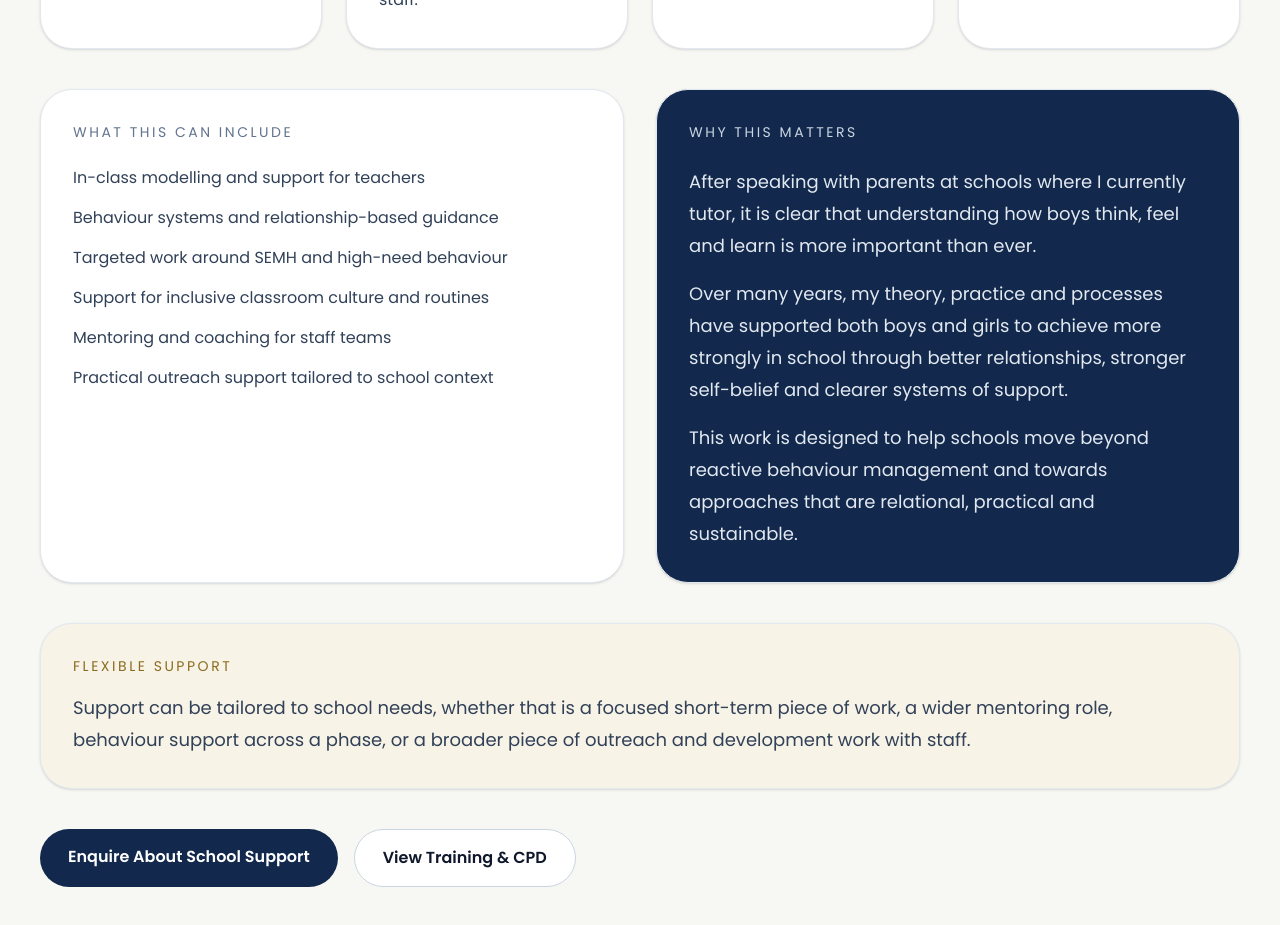
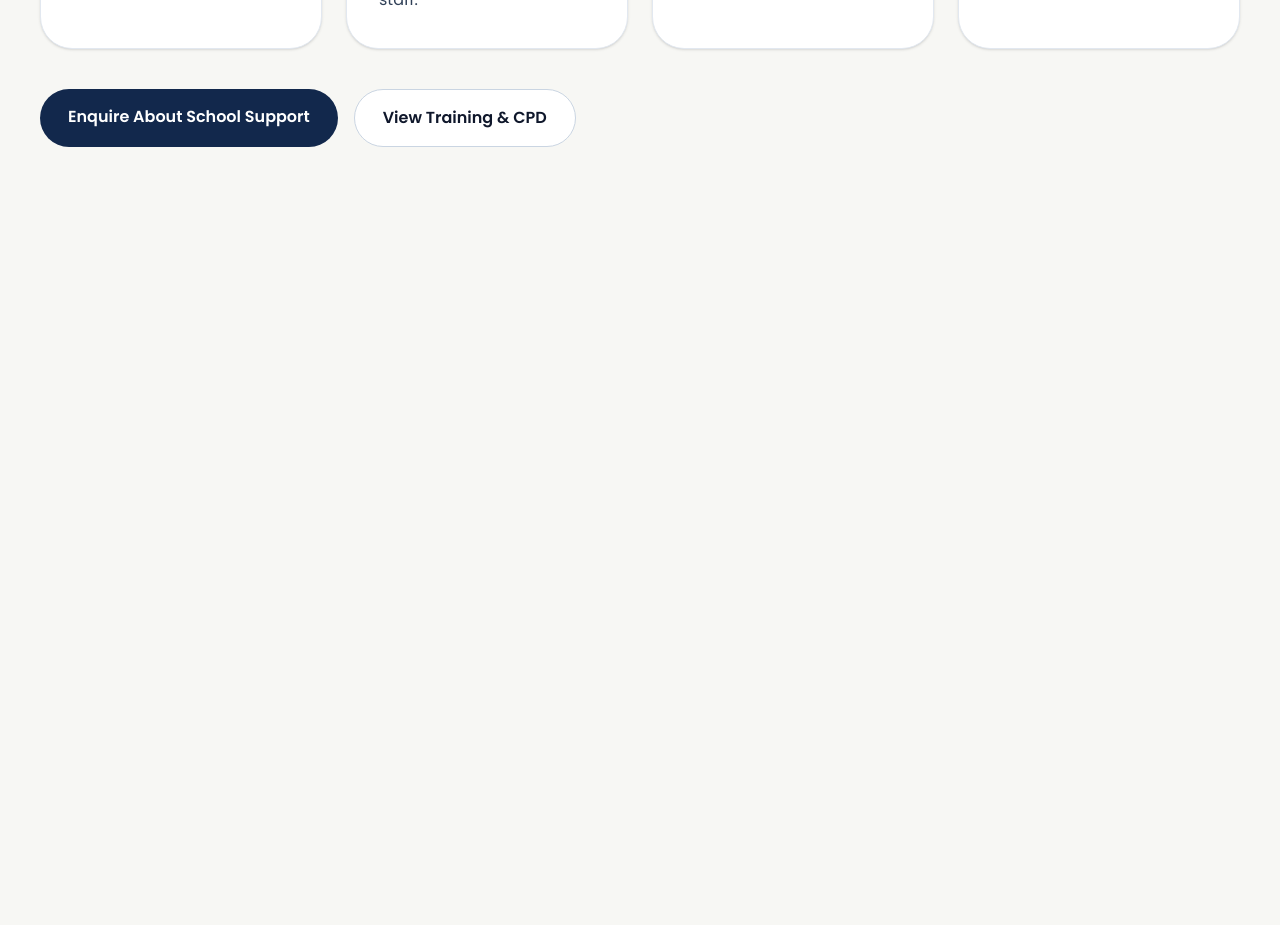
Before and after one commit to davedodd89-ai/warren-dodd-education, a Next.js app: page /Schools in a window 1280 px wide. Shown: the part 1020-1945 px from the top of the page. After the commit the page ends 1247 px from the top, so only its background shows below. Built offline with nearby package versions, Linux system fonts and the light colour scheme.

Commit message:
Fix CPD and school support routes

```diff
--- a/app/CPD/page.tsx
+++ b/app/CPD/page.tsx
@@ -101,44 +101,6 @@ export default function CpdPage() {
               ))}
             </div>
 
-            <div className="mt-8 rounded-[1.75rem] border border-[#D8B35B] bg-[#F8F3E7] p-6">
-              <p className="text-sm font-semibold uppercase tracking-[0.18em] text-[#8B6B1F]">
-                Designed for all staff
-              </p>
-              <p className="mt-3 text-lg leading-8 text-slate-700">
-                The training is designed for all staff — teachers, teaching assistants, lunchtime supervisors, support teams and office staff — because the approaches apply to every adult-child interaction within a school.
-              </p>
-            </div>
-
-            <div className="mt-8 grid gap-4 sm:grid-cols-3">
-              <div className="rounded-2xl border border-slate-200 bg-white p-5 text-center shadow-sm">
-                <p className="text-lg font-semibold text-[#12284C]">Twilight</p>
-                <p className="mt-2 text-sm leading-6 text-slate-600">
-                  Focused staff session
-                </p>
-              </div>
-              <div className="rounded-2xl border border-slate-200 bg-white p-5 text-center shadow-sm">
-                <p className="text-lg font-semibold text-[#12284C]">Half-day</p>
-                <p className="mt-2 text-sm leading-6 text-slate-600">
-                  Deeper training and discussion
-                </p>
-              </div>
-              <div className="rounded-2xl border border-slate-200 bg-white p-5 text-center shadow-sm">
-                <p className="text-lg font-semibold text-[#12284C]">Full day</p>
-                <p className="mt-2 text-sm leading-6 text-slate-600">
-                  Tailored whole-school delivery
-                </p>
-              </div>
-            </div>
-
-            <p className="mt-8 text-lg leading-8 text-slate-700">
-              Parent workshops are also available, and all training can be tailored to reflect your school’s priorities and context.
-            </p>
-
-            <p className="mt-5 text-lg leading-8 text-slate-700">
-              Recent delivery across the North Manchester Primary Federation has been received extremely well. I am also in contact with One Education Psychology Services in Manchester, Thrive in Education, Manchester Metropolitan University, and a growing number of primary and secondary schools interested in similar work within their own settings.
-            </p>
-
             <div className="mt-8 flex flex-col gap-4 sm:flex-row">
               <a
                 href="/contact"
--- a/app/Schools/page.tsx
+++ b/app/Schools/page.tsx
@@ -51,46 +51,6 @@ export default function SchoolsPage() {
           ))}
         </div>
 
-        <div className="mt-10 grid gap-8 lg:grid-cols-[1fr_1fr]">
-          <div className="rounded-[2rem] border border-slate-200 bg-white p-8 shadow-sm">
-            <p className="text-sm uppercase tracking-[0.18em] text-slate-500">
-              What this can include
-            </p>
-            <div className="mt-6 space-y-4 text-slate-700">
-              <p>In-class modelling and support for teachers</p>
-              <p>Behaviour systems and relationship-based guidance</p>
-              <p>Targeted work around SEMH and high-need behaviour</p>
-              <p>Support for inclusive classroom culture and routines</p>
-              <p>Mentoring and coaching for staff teams</p>
-              <p>Practical outreach support tailored to school context</p>
-            </div>
-          </div>
-
-          <div className="rounded-[2rem] border border-slate-200 bg-[#12284C] p-8 text-white shadow-sm">
-            <p className="text-sm uppercase tracking-[0.18em] text-slate-300">
-              Why this matters
-            </p>
-            <p className="mt-6 text-lg leading-8 text-slate-200">
-              After speaking with parents at schools where I currently tutor, it is clear that understanding how boys think, feel and learn is more important than ever.
-            </p>
-            <p className="mt-4 text-lg leading-8 text-slate-200">
-              Over many years, my theory, practice and processes have supported both boys and girls to achieve more strongly in school through better relationships, stronger self-belief and clearer systems of support.
-            </p>
-            <p className="mt-4 text-lg leading-8 text-slate-200">
-              This work is designed to help schools move beyond reactive behaviour management and towards approaches that are relational, practical and sustainable.
-            </p>
-          </div>
-        </div>
-
-        <div className="mt-10 rounded-[2rem] border border-slate-200 bg-[#F8F3E7] p-8 shadow-sm">
-          <p className="text-sm uppercase tracking-[0.18em] text-[#8B6B1F]">
-            Flexible support
-          </p>
-          <p className="mt-4 text-lg leading-8 text-slate-700">
-            Support can be tailored to school needs, whether that is a focused short-term piece of work, a wider mentoring role, behaviour support across a phase, or a broader piece of outreach and development work with staff.
-          </p>
-        </div>
-
         <div className="mt-10 flex flex-col gap-4 sm:flex-row">
           <a
             href="/contact"
```
